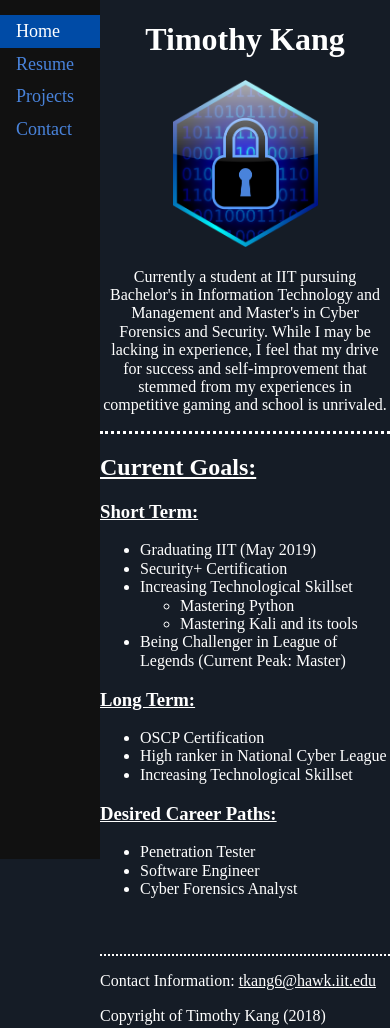
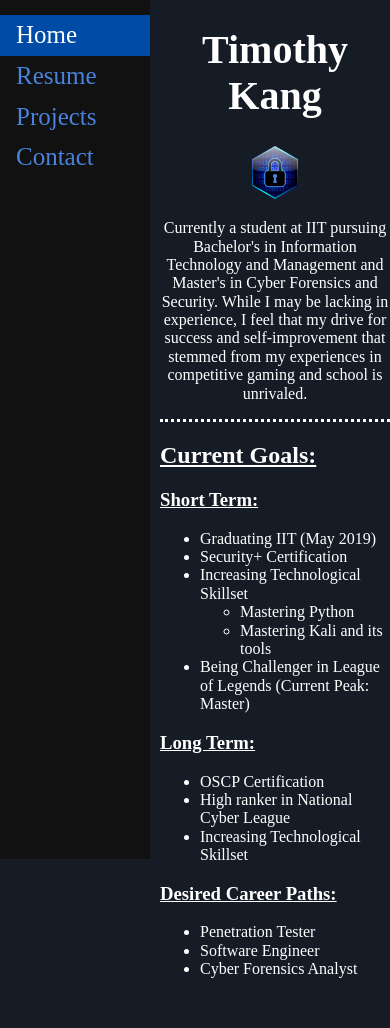
Before and after one commit to zerokradness94/personalwebsite, a plain HTML site: page index.html in a window 390 px wide. Shown: the top 1028 px of the page. Drawn offline with Linux system fonts and the light colour scheme; a web font is replaced by a local one.

Commit message:
minor changes

```diff
--- a/css/tim.css
+++ b/css/tim.css
@@ -365,15 +365,18 @@ body {
  text-align: center;
 }
 .lock img {
- width: 50%;
+ width: 20%;
 }
 #h1, #Introduction {
  text-align: center;
  color: white;
 }
+#h1 {
+ font-size: 250%;
+}
 .sidenav {
  height: 100%;
- width: 100px;
+ width: 150px;
  position: fixed;
  z-index: 1;
  top: 0;
@@ -390,7 +393,7 @@ body {
 .sidenav a {
  padding: 6px 8px 6px 16px;
  text-decoration: none;
- font-size: 18px;
+ font-size: 25px;
  color: #4983DB;
  display: block;
 }
@@ -398,7 +401,7 @@ body {
  color: white;
 }
 #content{
- margin-left:100px;
+ margin-left:160px;
  margin-top:5%;
 }
 .sidenav .current {
```
